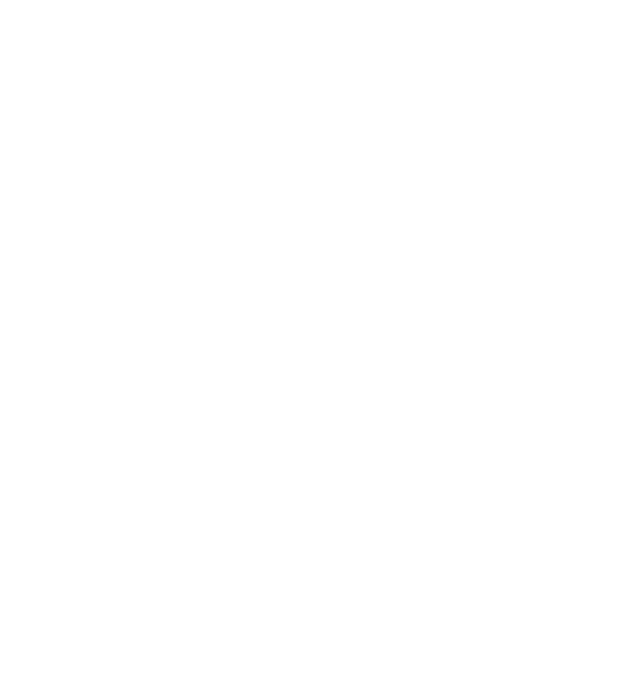
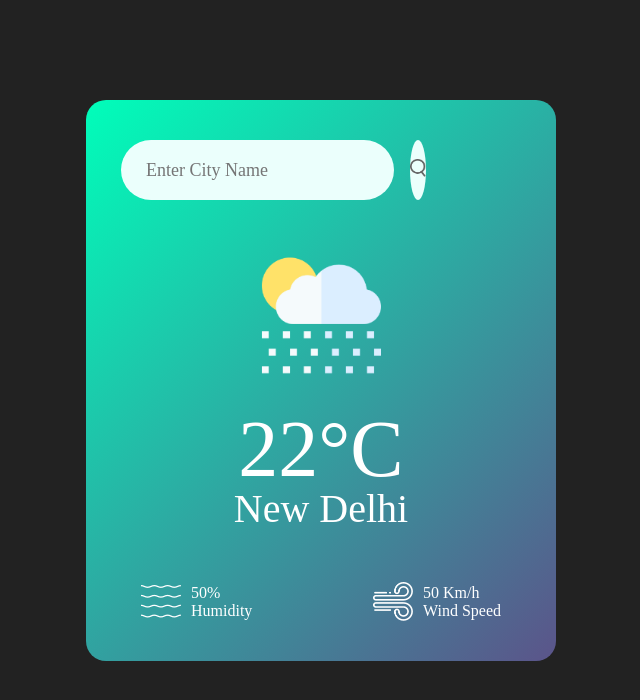
Before and after one commit to AnshulSingh-Dev/WeatherApp, a plain HTML site: page index.html in a window 1280 px wide. Shown: the whole page, without its empty margins (319-959 px from the left). Drawn offline with Linux system fonts and the light colour scheme.

Commit message:
WeatherApp

```diff
--- a/index.html
+++ b/index.html
@@ -4,13 +4,38 @@
     <meta charset="UTF-8">
     <meta name="viewport" content="width=device-width, initial-scale=1.0">
     <title>Document</title>
+    <link rel="stylesheet" href="script.css">
 </head>
 <body>
-    <div id="root">
+<div class="card">
+    <div class="search">
+        <input type="text" placeholder="Enter City Name" spellcheck="false">
+        <button><img src="images/search.png"></button>
+    </div>
+    <div class="weather">
+        <img src="images/rain.png" class="weather-icon">
+        <h1 class="temp">22°C</h1>
+        <h2 class="city">New Delhi</h2>
+        <div class="details">
+            <div class="col">
+                <img src="images/humidity.png" alt="">
+                <div>
+                    <p class="humidity">50%</p>
+                    <p>Humidity</p>
+                </div>
+            </div>
+            <div class="col">
+                <img src="images/wind.png" alt="">
+                <div>
+                    <p class="wind">50 Km/h</p>
+                    <p>Wind Speed</p>
+                </div>
+            </div>
+        </div>
+    </div>
+</div>
+<script src="app.js">
 
-    </div>
-
-    <script src="app.js"> </script>
-
+</script>
 </body>
 </html>
--- a/script.css
+++ b/script.css
@@ -0,0 +1,89 @@
+*{
+    margin: 0;
+    padding: 0;
+    font-family: 'Times New Roman', Times, serif;
+    box-sizing: border-box;
+}
+
+body{
+    background-color: #222;
+}
+.card{
+    width: 90%;
+    max-width: 470px;
+    background: linear-gradient(135deg, #00feba, #5b548a);
+    color: #fff;
+    margin: 100px auto 0;
+    border-radius: 20px;
+    padding: 40px 35px;
+    text-align: center;
+}
+.search{
+    width: 100px;
+    display: flex;
+    align-items: center;
+    justify-content: space-between;
+}
+.search input{
+    border: 0;
+    outline: 0;
+    background: #ebfffc;
+    color: #555;
+    height: 60px;
+    padding: 10px 25px;
+    border-radius: 30px;
+    flex: 1;
+    margin-right: 16px;
+    font-size: 18px;
+}
+.search button{
+    border: 0;
+    outline: 0;
+    background: #ebfffc;
+    border-radius: 50%;
+    width: 60px;
+    height: 60px;
+    cursor: pointer;
+}
+.search button img{
+    width: 16px;
+
+}
+.weather-icon{
+    width: 170px;
+    margin-top: 30px;
+}
+.weather h1{
+    font-size: 80px;
+    font-weight: 500;
+}
+.weather h2{
+    font-size: 40px;
+    font-weight: 400;
+    margin-top: -10px;
+}
+.details{
+    display: flex;
+    align-items: center;
+    justify-content: space-between;
+    padding: 0 20px;
+    margin-top: 50px;
+}
+.col{
+    display: flex;
+    align-items: center;
+    text-align: left;
+}
+.col img{
+    width: 40px;
+    margin-right: 10px;
+}
+.wind{
+    display: flex;
+    align-items: center;
+    text-align: left;
+}
+.wind img{
+    width: 40px;
+    margin-right: 10px;
+}
```
Also changed, not shown: images/clear.png (added), images/clouds.png (added), images/drizzle.png (added), images/humidity.png (added), images/mist.png (added), images/rain.png (added), images/search.png (added), images/snow.png (added), images/wind.png (added).
